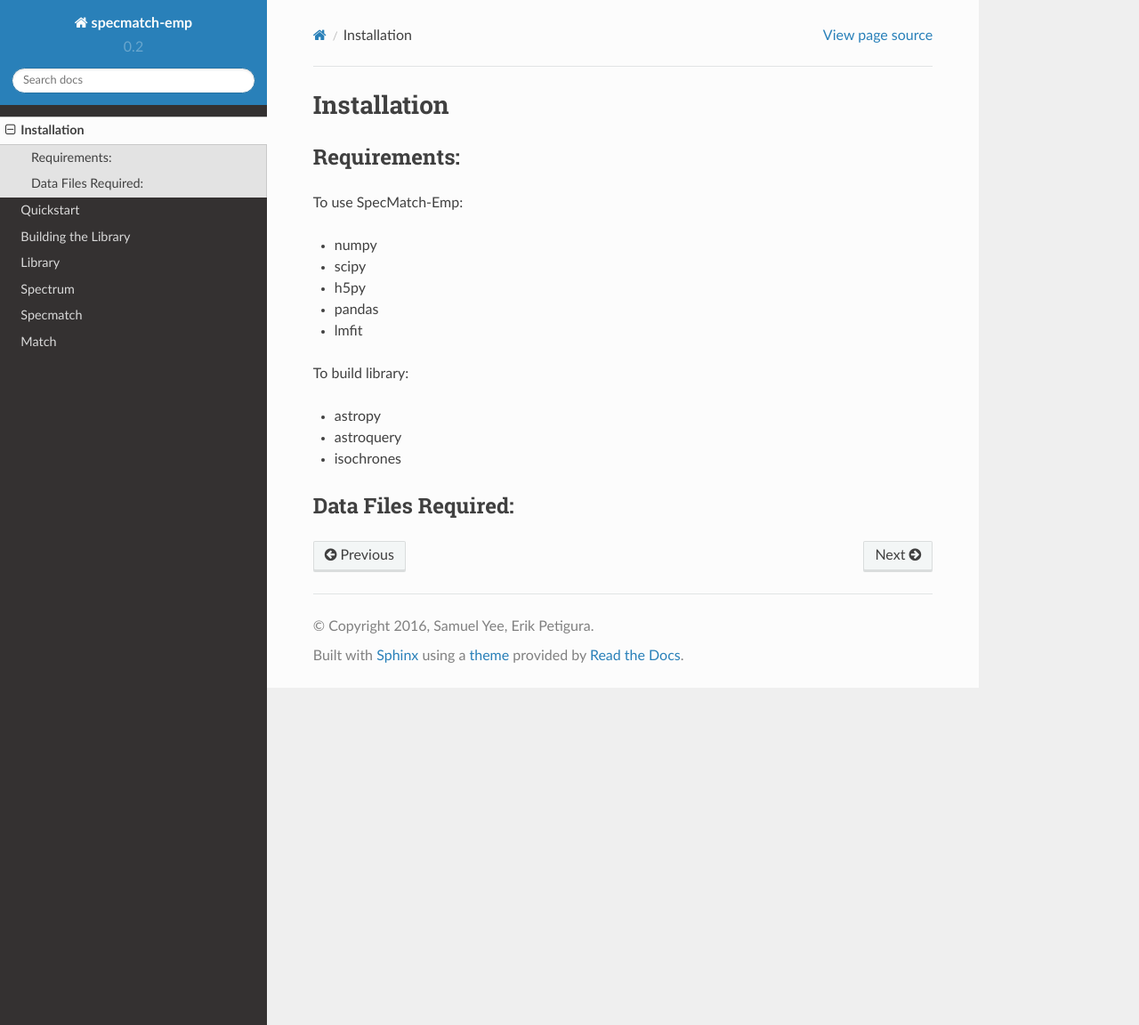
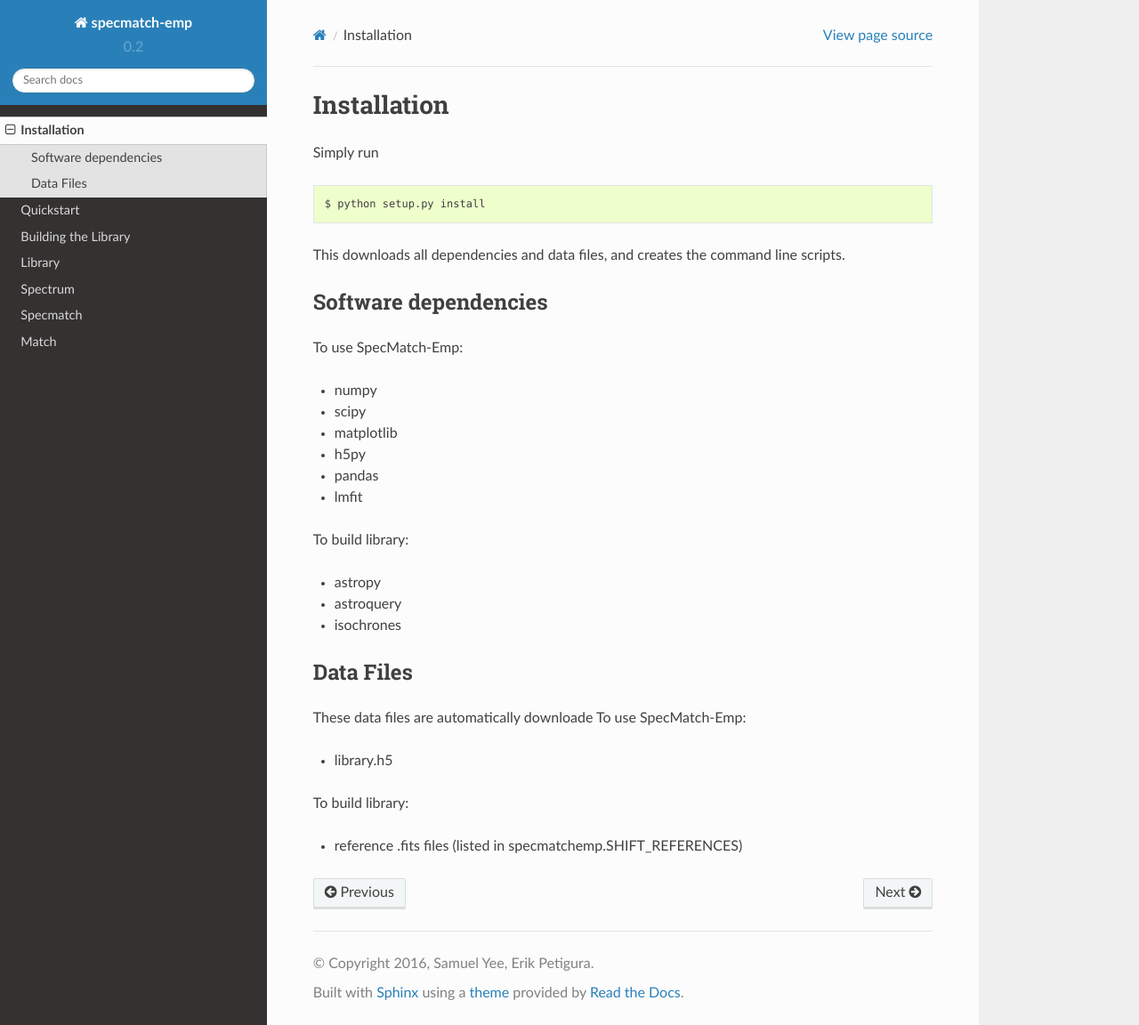
Before and after one commit to samuelyeewl/specmatch-emp, a Sphinx documentation site: the page built from docs/installation.rst, in a window 1280 px wide and 1152 px high. Shown: the whole window at 89% size. Built offline with Sphinx 7.4.7 and the Read the Docs theme 2.0.0, drawn with Linux system fonts in a browser that asks for light colours.

Commit message:
Updated docs

```diff
--- a/docs/installation.rst
+++ b/docs/installation.rst
@@ -3,12 +3,22 @@
 Installation
 =============
 
-Requirements:
--------------
+Simply run
+
+::
+
+	$ python setup.py install
+
+This downloads all dependencies and data files, and creates the command line scripts.
+
+
+Software dependencies
+~~~~~~~~~~~~~~~~~~~~~
 To use SpecMatch-Emp:
 
 - numpy
 - scipy
+- matplotlib
 - h5py
 - pandas
 - lmfit
@@ -19,5 +29,14 @@ To build library:
 - astroquery
 - isochrones
 
-Data Files Required:
---------------------
+
+Data Files
+~~~~~~~~~~
+These data files are automatically downloade
+To use SpecMatch-Emp:
+
+- library.h5
+
+To build library:
+
+- reference .fits files (listed in specmatchemp.SHIFT_REFERENCES)
```
Also changed, not shown: docs/index.rst (+14 -0 lines).
